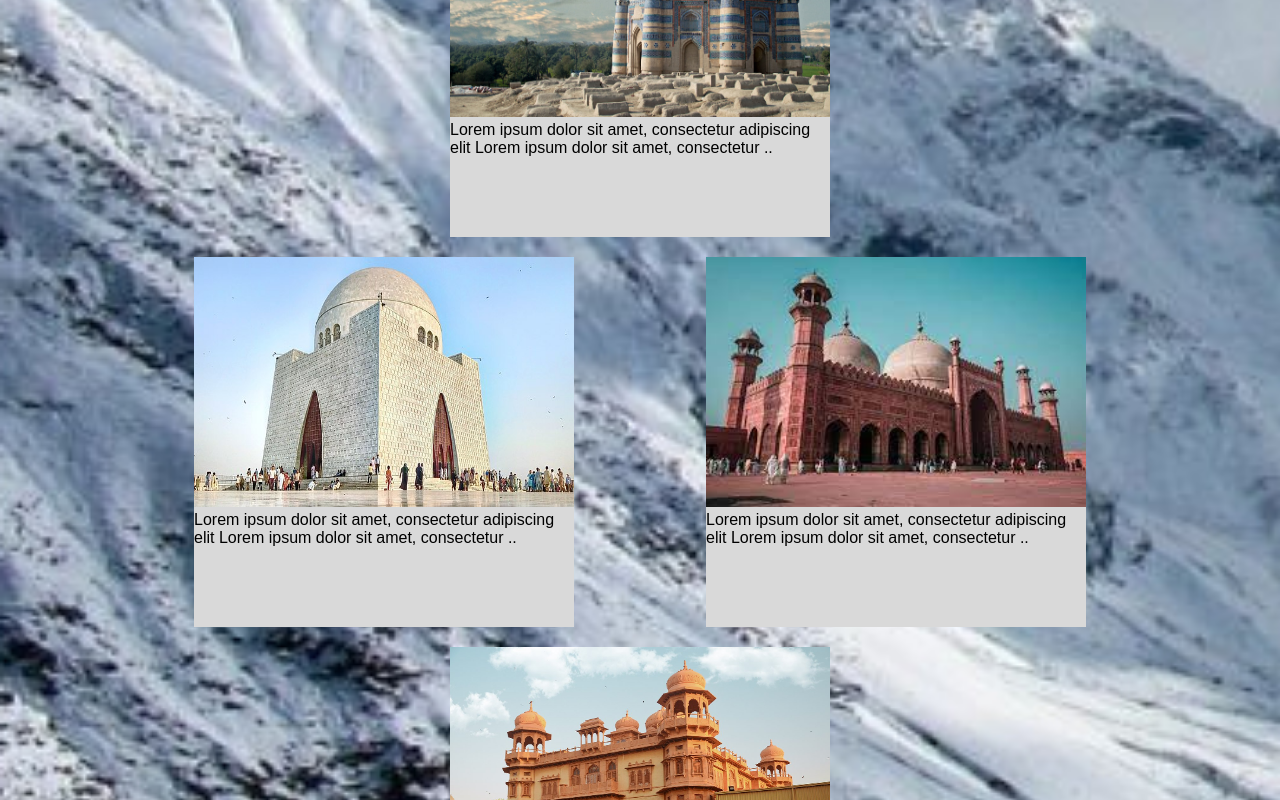
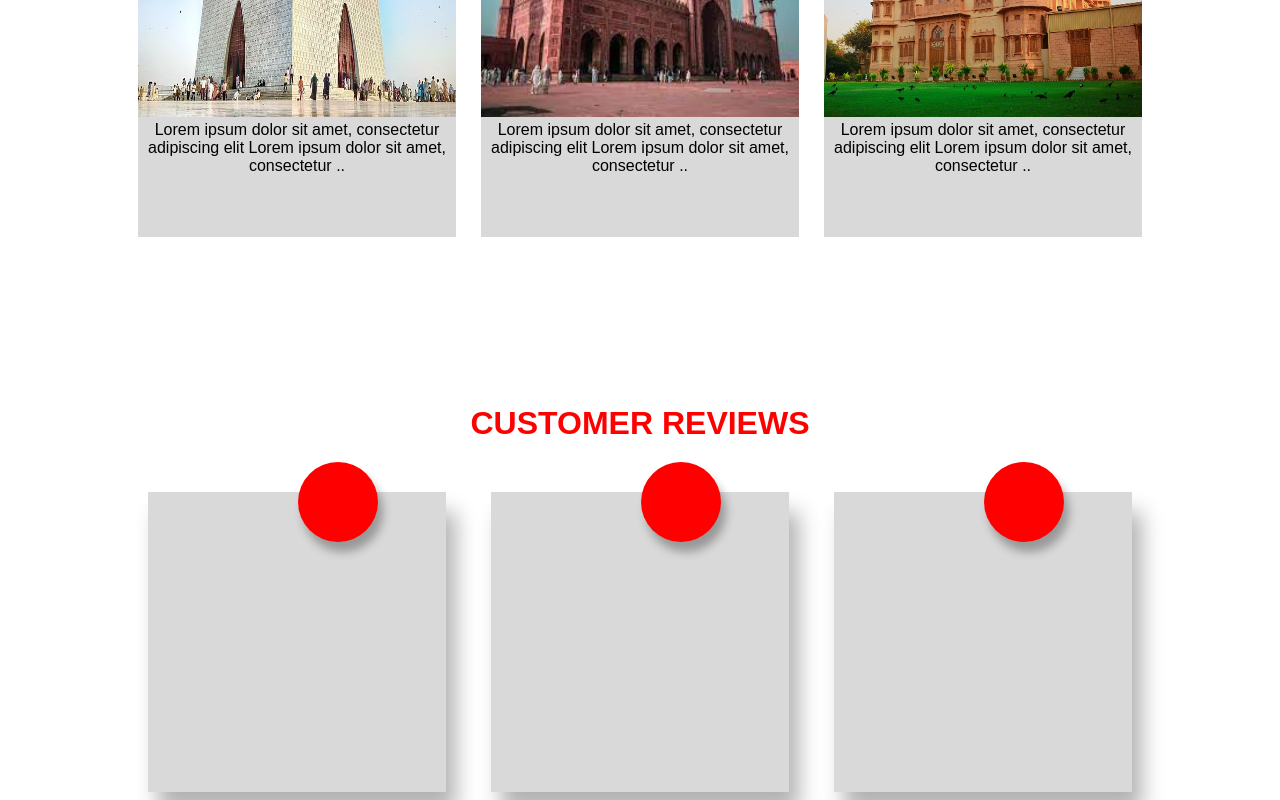
Before and after one commit to msohaib4448/smart_tour_frontend, a React (Create React App) app: page / in a window 1280 px wide. Shown: the part 1720-2520 px from the top of the page. Built offline with nearby package versions, Linux system fonts and the light colour scheme; no server answers.

Commit message:
frontend final commit combined

```diff
--- a/src/App.js
+++ b/src/App.js
@@ -1,4 +1,4 @@
-import React from "react";
+import React, { useState } from "react";
 // import Header from "../src/component/Header/Header";
 // import PopularPage from "../src/component/PopularPage/PopularPage";
 // import ExplorePage from "../src/component/ExplorePage/ExplorePage";
@@ -27,7 +27,8 @@ import PaymentFailed from "./pages/PaymentFailed/PaymentFailed";
 
 
 function App() {
-  const token= Cookies.get('token')
+  const [token ,setToken]=useState(Cookies.get('token'))
+  // const token= Cookies.get('token')
   return (
 
     <div className="App">
@@ -40,7 +41,7 @@ function App() {
         <Route path="/tour" element={<Tour />} />
         <Route path="/register" element={<Register />} />
         <Route path="/hotel" element={<Searchbar />} />
-        <Route path="/hotels" element={token? <List />: <Login/>} />
+        <Route path="/hotels" element={ <List /> } />
         <Route path="/hotels/:id" element={<Hotel />} />
 
         <Route path="/" element={<SignIn />} />
--- a/src/components/CustomerReviews/CustomerReview.css
+++ b/src/components/CustomerReviews/CustomerReview.css
@@ -7,7 +7,7 @@
 
 .ReviewSection {
     display: flex;
-    flex-wrap: wrap;
+    gap: 10px 5px;
     justify-content: space-between;
 }
 
@@ -24,9 +24,9 @@
 }
 
 .circle {
-    position:relative;
+    position: relative;
     top: -30px;
-    left:150px;
+    left: 150px;
     box-shadow: 5px 10px 10px rgba(0, 0, 0, 0.3);
     width: 80px;
     height: 80px;
--- a/src/components/ExploreDestination/ExploreDestination.css
+++ b/src/components/ExploreDestination/ExploreDestination.css
@@ -7,8 +7,9 @@
 
 .ReviewBackground {
     display: flex;
-    flex-wrap: wrap;
-    justify-content: space-around;
+    justify-content: space-between;
+    gap: 12px 5px;
+    text-align: center;
 }
 
 .outsideBox {
@@ -17,10 +18,12 @@
     background: #D9D9D9;
     margin: 10px;
 }
+
 .imageBox img {
     width: 100%;
     height: 250px;
 }
-.review{
+
+.review {
     text-align: center;
 }
--- a/src/components/SignIn/SignIn.jsx
+++ b/src/components/SignIn/SignIn.jsx
@@ -1,11 +1,12 @@
-import React,{useState} from 'react'
+import React, { useState } from 'react'
 import './style.css'
 import logo from '../assets/logo.jpg'
 import Cookies from 'js-cookie'
-import {Link} from 'react-router-dom';
+import { Link, useNavigate } from 'react-router-dom';
 
 function SignIn() {
-    const [token , setToken ]=useState()
+    const [token, setToken] = useState()
+    const navigate = useNavigate()
 
     const [formData, setFormData] = useState({
         email: '',
@@ -22,7 +23,7 @@ import {Link} from 'react-router-dom';
     const handleSubmit = async (event) => {
         event.preventDefault();
         try {
-            const response = await fetch('http://localhost:5000/api/user/login', {
+            const response = await fetch('http://localhost:3002/api/user/login', {
                 method: 'POST',
                 headers: {
                     'Content-Type': 'application/json'
@@ -30,11 +31,12 @@ import {Link} from 'react-router-dom';
                 body: JSON.stringify(formData)
             });
             const result = await response.json();
-            const token=result.accessToken
+            const token = result.accessToken
             Cookies.set('token', token, { expires: 7 })
             setToken(Cookies.get('token'))
             console.log(result);
-            // alert("Welcome to the application!");
+            alert("Welcome to the application!");
+            navigate("/")
         } catch (error) {
             console.error(error);
         }
@@ -52,15 +54,15 @@ import {Link} from 'react-router-dom';
                         </div>
 
                         <input type="text" id="email" name="email" placeholder="Email" value={formData.email}
-                            onChange={handleChange} required/>
-                <input type="text" id="password" name="password" placeholder="Password" value={formData.password}
-                            onChange={handleChange} required/>
+                            onChange={handleChange} required />
+                        <input type="password" id="password" name="password" placeholder="Password" value={formData.password}
+                            onChange={handleChange} required />
                         <div class="forgetPassword">
                             <a href="ForgetPassword.html">Forget Password</a>
                         </div>
-                {token?
-                <Link to="/"><input type="submit" value="Submit" id="submit"/></Link>
-                :<input type="submit" value="Submit" id="submit"/>
+                        {token ?
+                            <Link to="/"><input type="submit" value="Submit" id="submit" /></Link>
+                            : <input type="submit" value="Submit" id="submit" />
                         }
                     </form>
                 </div>
--- a/src/components/searchbar/header.css
+++ b/src/components/searchbar/header.css
@@ -55,7 +55,7 @@
 }
 
 .headerSearch {
-  height: 30px;
+  height: 50px;
   background-color: white;
   border: 2px solid red;
   display: flex;
--- a/src/components/searchbar/searchBar.jsx
+++ b/src/components/searchbar/searchBar.jsx
@@ -160,7 +160,7 @@ const HotelMain = ({ type }) => {
           </>
         )}
       </div>
-      <Footer />
+      {/* <Footer /> */}
     </div>
   );
 };
--- a/src/components/signup/SignUp.jsx
+++ b/src/components/signup/SignUp.jsx
@@ -1,5 +1,5 @@
 import React, { useEffect, useState } from 'react'
-import { Link } from 'react-router-dom';
+import { Link, useNavigate } from 'react-router-dom';
 import logo from '../assets/logo.jpg'
 import './style.css'
 function Signup() {
@@ -10,6 +10,8 @@ function Signup() {
         password: ''
     });
     const [user, setUser]=useState(false)
+    const navigate = useNavigate()
+
 
     const handleChange = event => {
         setFormData({
@@ -22,7 +24,7 @@ function Signup() {
         event.preventDefault();
         console.log("sdcfsdjkxh");
         try {
-            const response = await fetch('http://localhost:5000/api/user/signup', {
+            const response = await fetch('http://localhost:3002/api/user/signup', {
                 method: 'POST',
                 headers: {
                     'Content-Type': 'application/json'
@@ -32,7 +34,9 @@ function Signup() {
             const result = await response.json();
             console.log("result",result);
             setUser(true)
-            // alert("SignUp successfully!");
+            alert("SignUp successfully!");
+            navigate('/signin');
+
         } catch (error) {
             console.error(error);
         }
--- a/src/components/signup/style.css
+++ b/src/components/signup/style.css
@@ -1,5 +1,4 @@
 body {
-    background-image: url(../assets/background.jpg);
     background-repeat: no-repeat;
     background-size: cover;
     font-family: Arial, Helvetica, sans-serif;
@@ -72,13 +71,12 @@ input#checkbox {
 }
 
 span {
-    color: white;
     font-family: Arial, Helvetica, sans-serif;
 }
 
-::placeholder {
+/* ::placeholder {
     color: white;
-}
+} */
 
 .checkbox {
     padding: 20px;
--- a/src/pages/Cart/Cart.css
+++ b/src/pages/Cart/Cart.css
@@ -1,3 +1,5 @@
 .CartButton button {
-    padding: 40px;;
+    padding: 6px;
+    margin: 0 auto;
+    text-align: center;
 }
--- a/src/pages/hotelList/List.jsx
+++ b/src/pages/hotelList/List.jsx
@@ -81,7 +81,7 @@ const List = () => {
           </div>
         </div>
       </div>
-      <Footer/>
+      {/* <Footer/> */}
     </div>
   );
 };
```
Also changed, not shown: 1 other file (tests, documents, lock files or other folders). Lines whose indentation alone changed are shown as unchanged.
